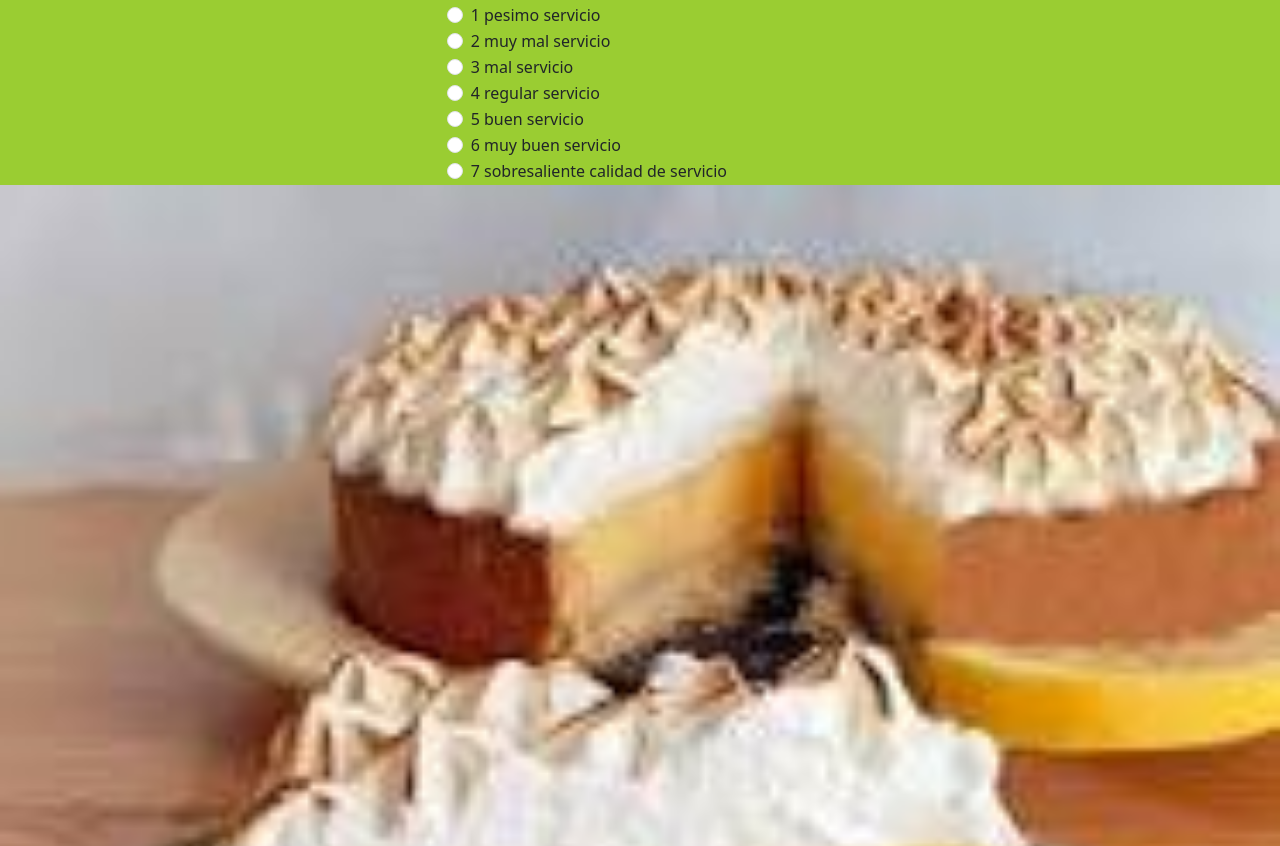
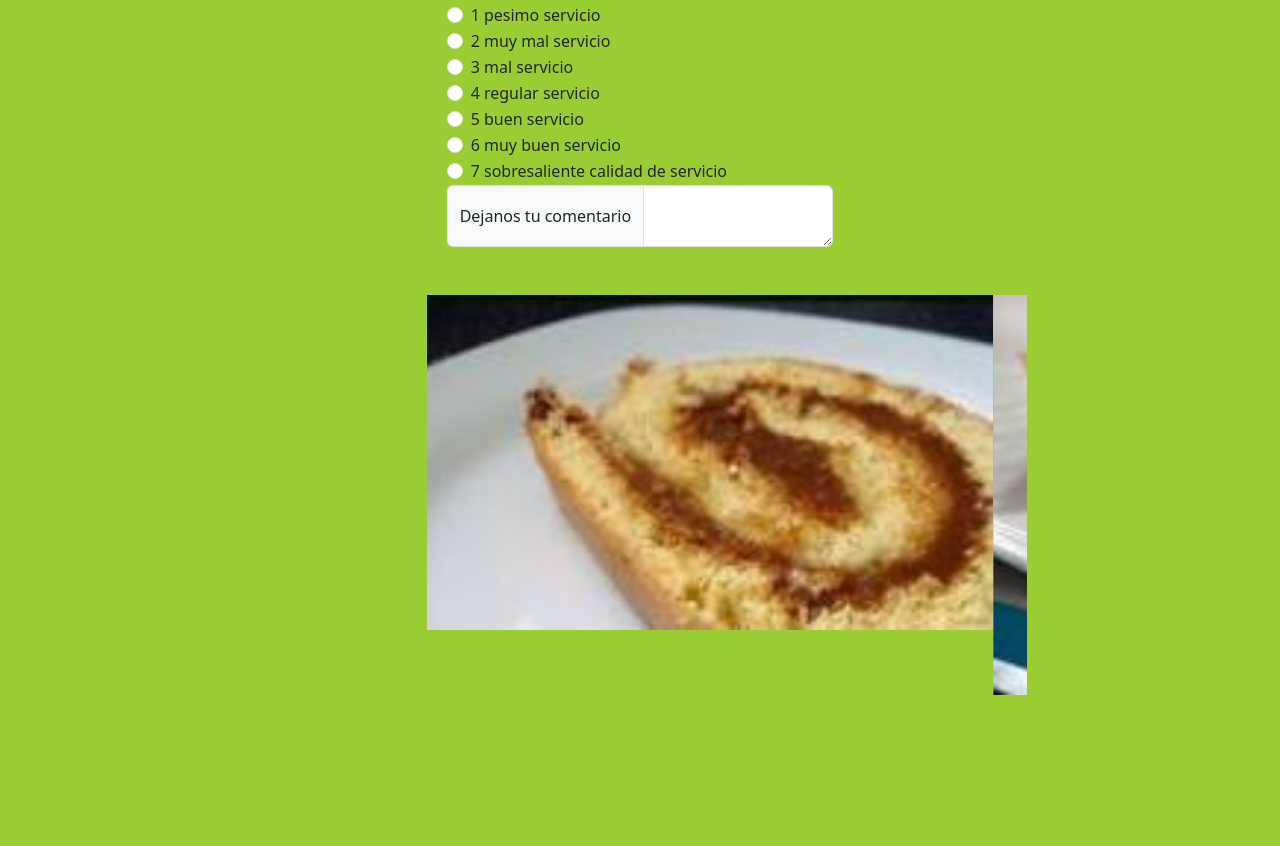
Before and after one commit to jorgearancibiaalejandro/larosita, a plain HTML site: page index.html in a window 1280 px wide. Shown: the part 442-1288 px from the top of the page. After the commit the page ends 1137 px from the top, so only its background shows below. Drawn offline with nearby package versions, Linux system fonts and the light colour scheme.

Commit message:
nuevoscambios

```diff
--- a/assets/css/main.css
+++ b/assets/css/main.css
@@ -1,3 +1,7 @@
 body{
     background-color: yellowgreen;
 }
+.carousel-inner{
+    margin-top: 3rem;
+    width: 600px;
+}
--- a/index.html
+++ b/index.html
@@ -57,7 +57,7 @@
       <div class="col-4">
 
       </div>
-      <div class="row">
+        <div class="row"> <!-- aca se hizo una fila -->
         <div class="col-sm-4"></div>
         <div class="col-sm-4">
           <h2>Como Evalua nuestro sitio?</h2>
@@ -97,11 +97,33 @@
               <label class="form-check-label" for="flexRadioDefault1">
                 7 sobresaliente calidad de servicio
             </div>
+            <div class="input-group">
+              <span class="input-group-text">Dejanos tu comentario</span>
+              <textarea class="form-control" aria-label="With textarea"></textarea>
+            </div>
           </div>
       </div>
-   <img src="./imagenes/piedelimon.jfif" alt="">
-   <img src="./imagenes/brazoreina.jfif" alt="">
-   <img src="./imagenes/salmon.jfif" alt="" >
+  <div class="row">
+    <div class="col-sm-4"></div>
+    <div class="col-sm-4">
+      <div id="carouselExampleSlidesOnly" class="carousel slide" data-bs-ride="carousel">
+        <div class="carousel-inner">
+          <div class="carousel-item active">
+            <img src="imagenes\brazoreina.jfif" class="d-block w-100" alt="...">
+          </div>
+        <div class="carousel-item">
+          <img src="imagenes\salmon.jfif" class="d-block w-100" alt="...">
+        </div>
+        <div class="carousel-item">
+          <img src="imagenes\piedelimon.jfif" class="d-block w-100" alt="...">
+        </div>
+      </div>
+    </div>
+    <div class="col-sm-4"></div>
+  </div>
+
+</div>
+
 
 
   <script src="https://cdn.jsdelivr.net/npm/bootstrap@5.3.0-alpha1/dist/js/bootstrap.bundle.min.js" integrity="sha384-w76AqPfDkMBDXo30jS1Sgez6pr3x5MlQ1ZAGC+nuZB+EYdgRZgiwxhTBTkF7CXvN" crossorigin="anonymous"></script>
```
